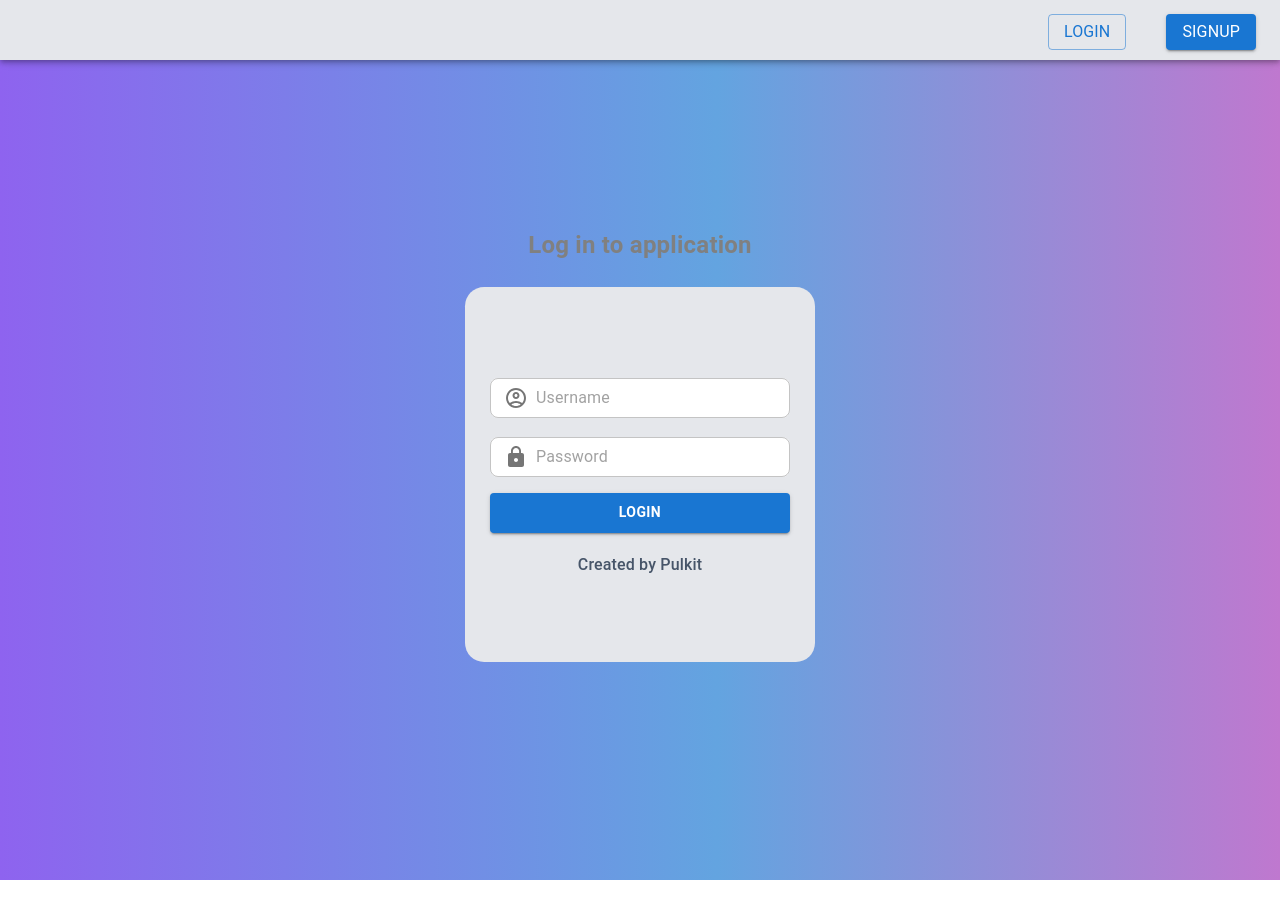
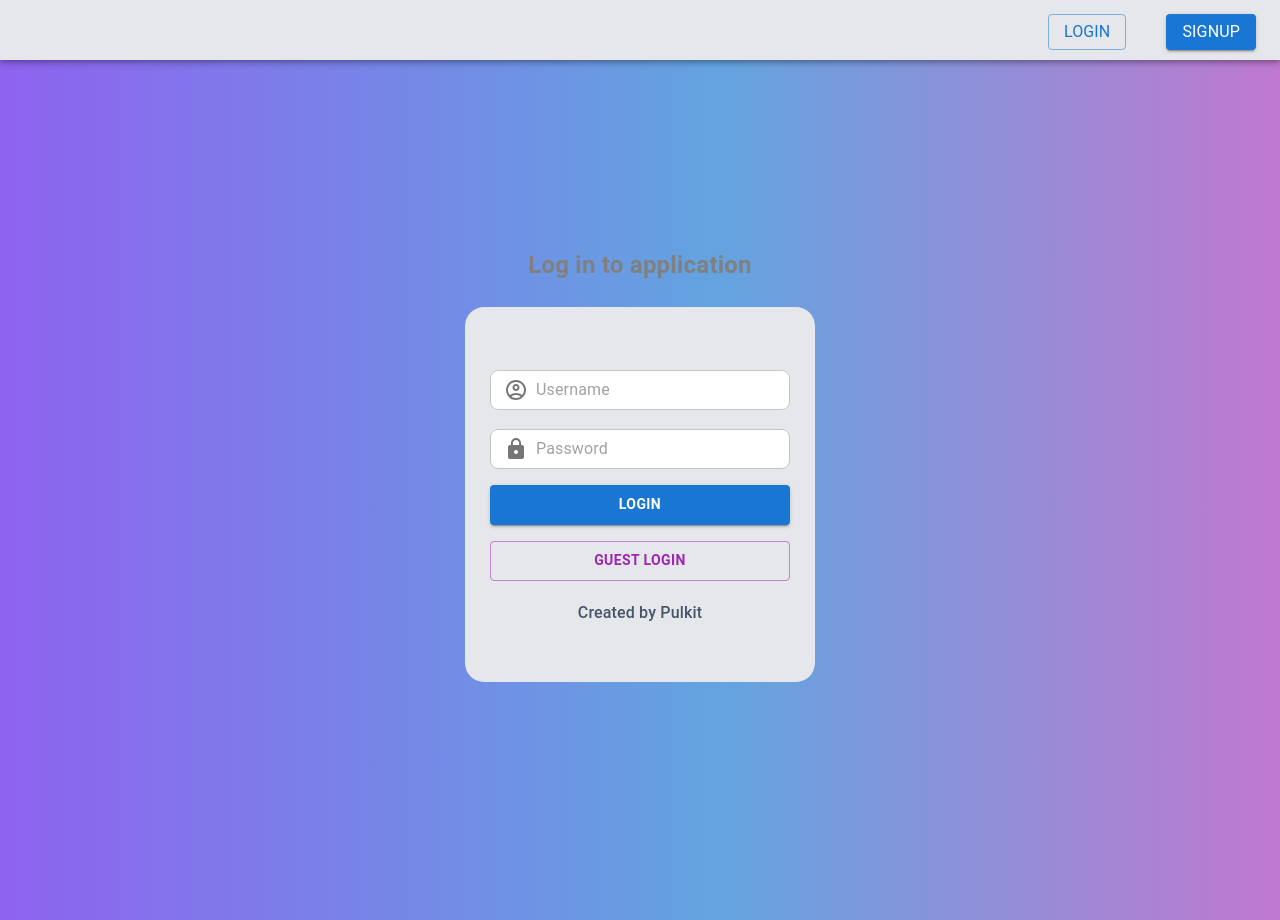
Before and after one commit to Pulkit426/ChromaChat, a React (Create React App) app in the folder frontend/: page /login in a window 1280 px wide. Before the commit the page ends 880 px from the top, so only its background shows below. Built offline with nearby package versions, Linux system fonts and the light colour scheme; no server answers.

Commit message:
feat: guest login feature added

```diff
--- a/frontend/src/App.css
+++ b/frontend/src/App.css
@@ -1,7 +1,7 @@
 .app{
     display: grid;
     place-items: center;
-    height: 110vh;
+    height: 115vh;
     background: linear-gradient(90deg, rgba(142,99,239,1) 0%, rgba(99,164,224,1) 56%, rgba(191,120,207,1) 100%);
 }
 
--- a/frontend/src/components/LoginPage.js
+++ b/frontend/src/components/LoginPage.js
@@ -5,6 +5,7 @@ import LoginForm from './LoginForm'
 import {login} from '../reducers/user'
 import { useNavigate } from 'react-router-dom';
 import LoginNavbar from './LoginNavbar';
+import {Button} from '@mui/material'
 
 const LoginPage = () => {
   const navigate = useNavigate()
@@ -26,6 +27,11 @@ const LoginPage = () => {
         }
 
       };
+
+      const handleGuestLogin = (username,password) => {
+        dispatch(login(username,password))
+        setTimeout(() => navigate('/rooms'), 500)
+      }
 
     return (
         <div >
@@ -52,6 +58,11 @@ const LoginPage = () => {
           handleLogin={handleLogin}
         />
 
+<Button onClick = {() => handleGuestLogin("guest", "Guest#123")} id="login-button" variant="outlined" color="secondary" sx= {{width: 300,height: 40, p: 2, mt:2, '&:hover':{backgroundColor: "#A8E640"}, fontWeight: 700}}>
+GUEST LOGIN
+        </Button>
+
+
 <Typography variant="body1" sx={{mt:2.5, mb:0.5, color: "#475569", fontWeight: 500}}> Created by Pulkit </Typography>
         </Typography>
         </Container>
--- a/frontend/src/components/SignUpPage.js
+++ b/frontend/src/components/SignUpPage.js
@@ -10,7 +10,7 @@ const SignUpPage = () => {
         <div style={{display: "flex",flex: 1, flexDirection:"column", alignItems: "center", justifyContent: "center"}}>
         <LoginNavbar />
 
-       <Typography align="center" gutterBottom="true" variant="body1" sx={{p: "1rem", m: "0.5rem", color: "gray", fontSize: "1.5rem", fontWeight: 600}}>
+       <Typography align="center" variant="body1" sx={{p: 1, m: 2, mt:10, color: "gray", fontSize: "1.5rem", fontWeight: 600}}>
         Create a New Account
         </Typography>
 
```
